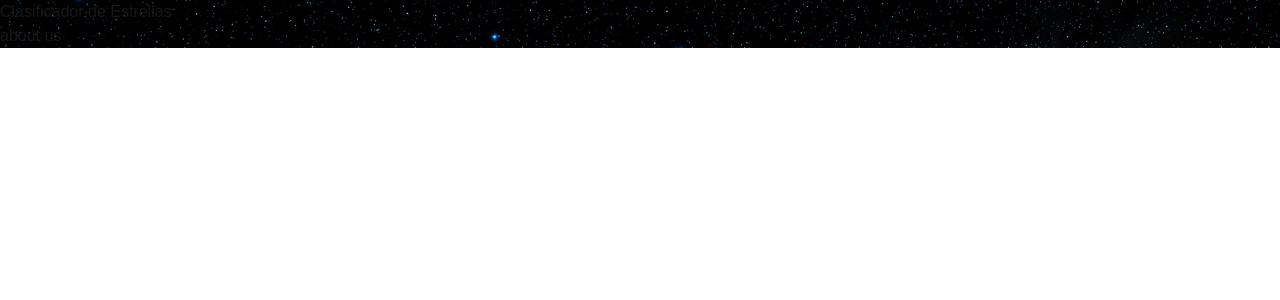
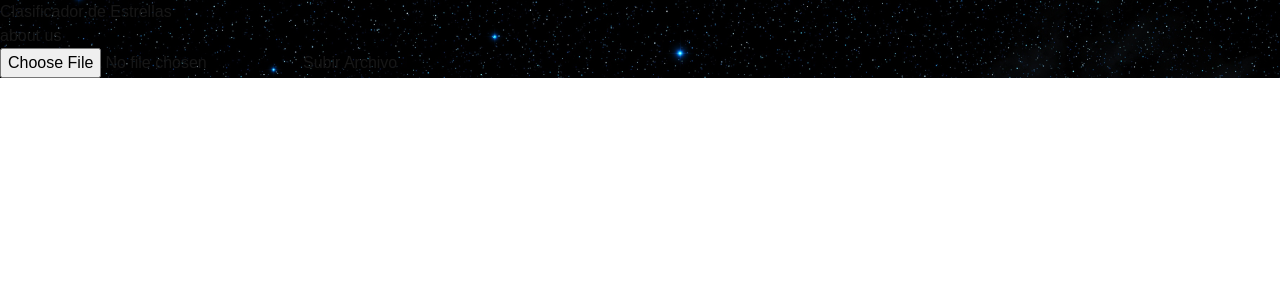
Before and after one commit to AndresChacon00/star-classification-frontend, a Next.js app: page / in a window 1280 px wide. Shown: the top 300 px of the page. Built offline with nearby package versions, Linux system fonts and the light colour scheme.

Commit message:
add component FileUpload

```diff
--- a/src/app/page.js
+++ b/src/app/page.js
@@ -1,6 +1,7 @@
 import Image from "next/image";
 import Link from "next/link";
 import Head from "next/head";
+import FileUpload from "@/components/FileUpload";
 export default function Home() {
   return (
     <>
@@ -17,6 +18,9 @@ export default function Home() {
           <Link href={"/about"}>
             <p>about us</p>
           </Link>
+          <div className="mt-10">
+            <FileUpload />
+          </div>
         </div>
       </div>
     </>
--- /dev/null
+++ b/src/components/FileUpload.js
@@ -0,0 +1,48 @@
+'use client';
+
+import { formatDynamicAPIAccesses } from 'next/dist/server/app-render/dynamic-rendering';
+import React, { useState } from 'react';
+
+const FileUpload = () => {
+  const [file, setFile] = useState(null);
+
+  const handleFileChange = (e) => {
+    setFile(e.target.files[0]);
+  };
+
+  const handleSumit = (e) => {
+    e.preventDefault();
+    if (!file) return;
+
+    const formData = new FormData();
+    formData.append('file', file);
+
+    // Aca debe ir la solicitud a StarAPI
+
+    console.log('Archivo subido', file);
+  };
+
+  return (
+    <div className="flex flex-col items-center">
+      <form
+        onSubmit={handleSumit}
+        className="flex flex-col items-center bg-white p-6 rounded-lg"
+      >
+        <input
+          type="file"
+          accept=".csv"
+          onChange={handleFileChange}
+          className="mb-4"
+        />
+        <button
+          type="submit"
+          className="bg-blue-500 text-white px-4 py-2 rounded"
+        >
+          Subir Archivo
+        </button>
+      </form>
+    </div>
+  );
+};
+
+export default FileUpload;
```
